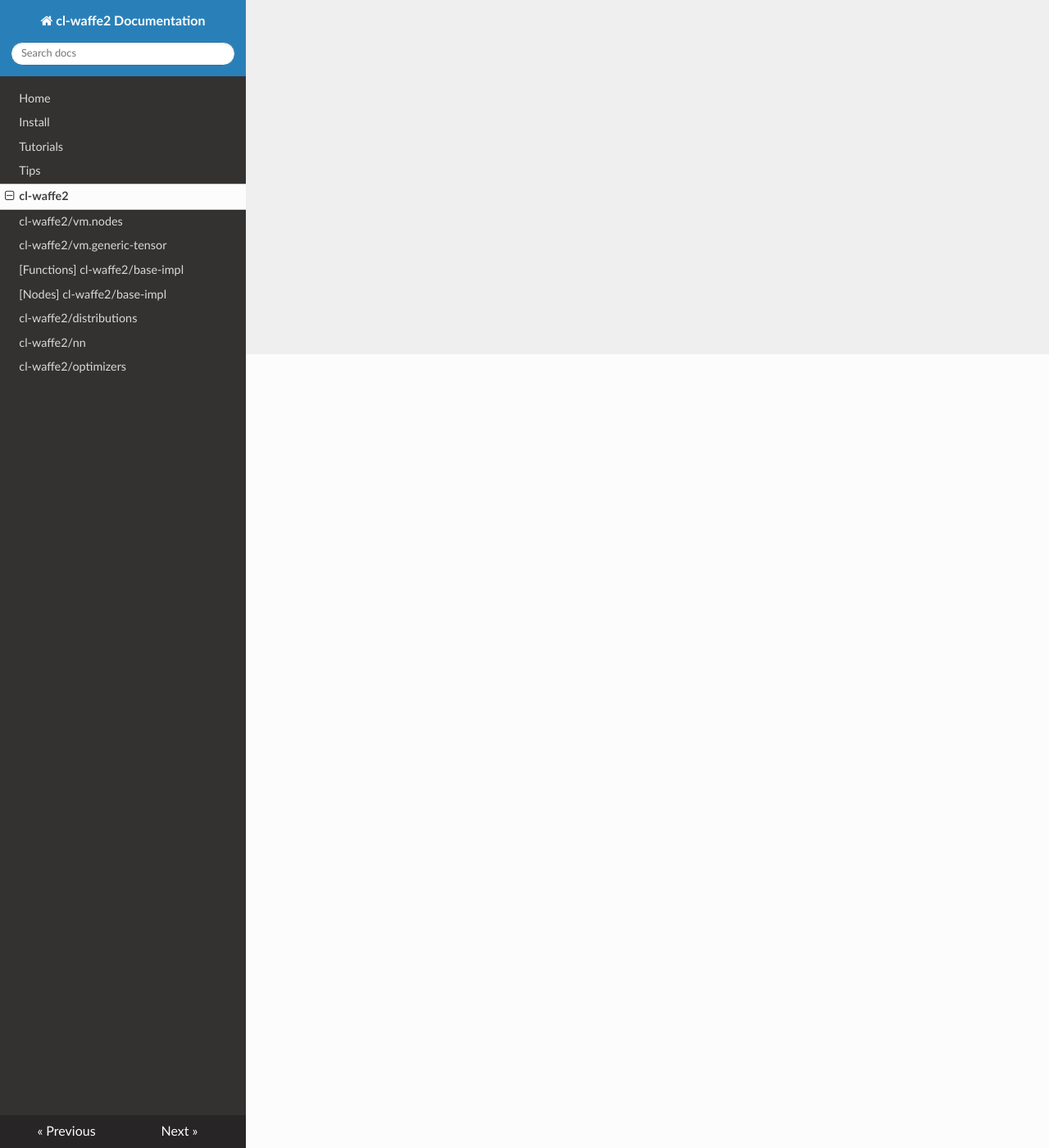
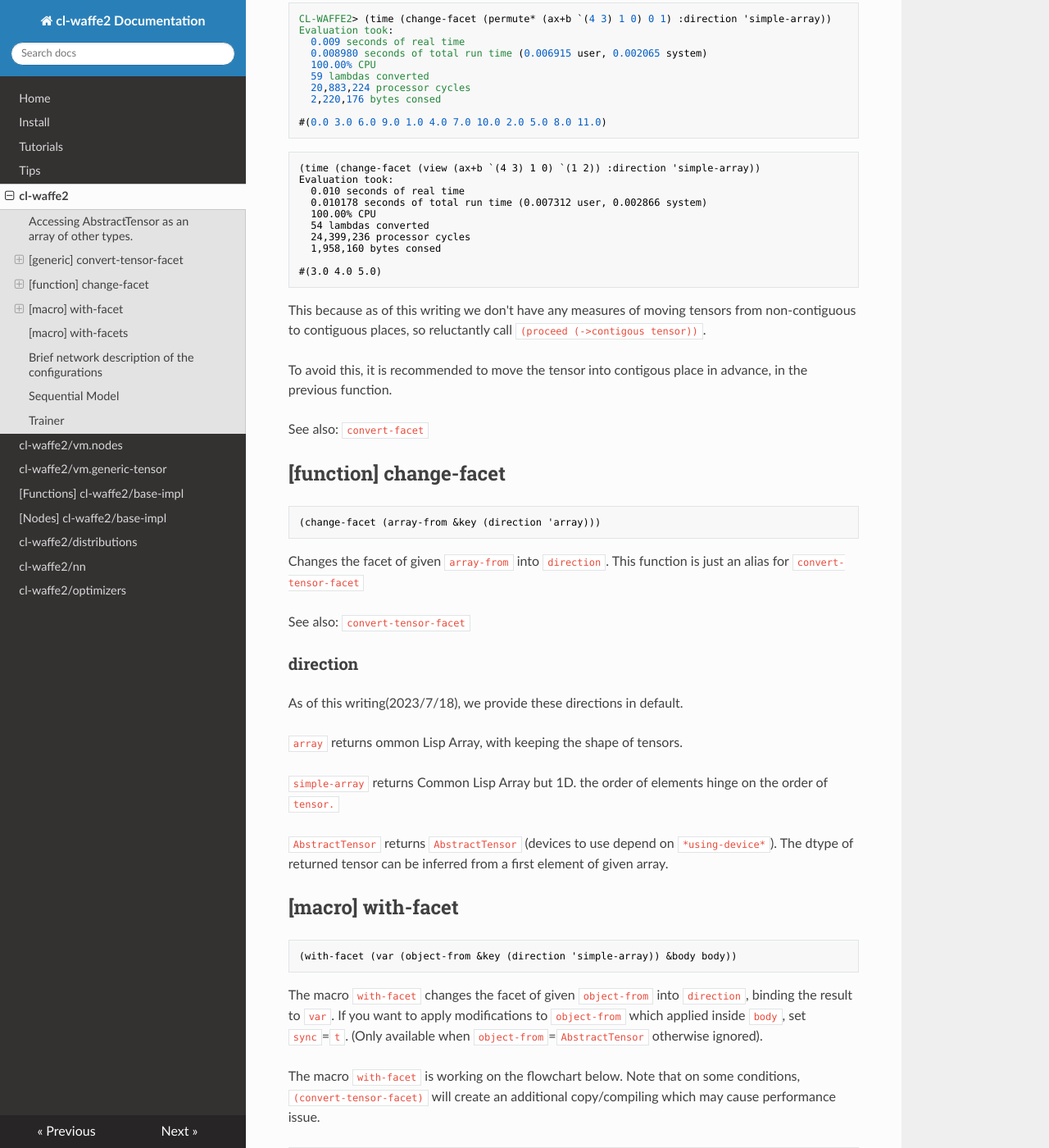
Before and after one commit to hikettei/cl-waffe2, an MkDocs documentation site: the page built from docs/cl-waffe2-docs/docs/utils.md, in a window 1280 px wide and 1400 px high, scrolled down 968 px. Shown: the whole window at 82% size. Built offline with MkDocs 1.6.1, drawn with Linux system fonts in a browser that asks for light colours; nearby versions of some CDN libraries; some of the changed text lies outside the part shown.

Commit message:
updated documents on convert-tensor-facet

````diff
--- a/docs/cl-waffe2-docs/docs/utils.md
+++ b/docs/cl-waffe2-docs/docs/utils.md
@@ -1,3 +1,150 @@
 
 # [package] cl-waffe2
-`:cl-waffe2` provides utils.
+The package `:cl-waffe2` provides a wide range of utilities.
+## Accessing AbstractTensor as an array of other types.
+we provides Common utils to access the storage vector of `AbstractTensor` with multiple devices. In addition, those utils endeavour to synchronize the matrix elements as much as possible before and after the conversation.
+
+
+## [generic] convert-tensor-facet
+
+```lisp
+(convert-tensor-facet from to)
+```
+
+The generic function `convert-tensor-facet` pays an important role when converting the data structure between `AbstractTensor` and other arrays (e.g.: `simple-array` etc...). Set `from` = `<<Array Before Converted>>`, and `to` = `(type-of <<Datatype you need>>)`, we dispatch the appropriate method and return converted arrays. Note that there's no assurance but before and after the converting, the pointers endeavour to indicate the same thing. If `AbstractTensor` to be converted has shuffled or viewed, we make a copy so that they become contiguous in memory.
+
+This method is intended to be extended by users.
+
+For example: `AbstractTensor` -> `simple-array`, can be used as:
+
+```lisp
+(convert-tensor-facet (randn `(3 3)) 'simple-array)
+```
+
+### Performance Issues
+
+In some conditions, `convert-tensor-facet` will run an additional compiling/copying which reduces poor performance. (FixME)
+
+1. `AbstractTensor` to be converted is permuted, or is viewded.
+
+```
+CL-WAFFE2> (time (change-facet (permute* (ax+b `(4 3) 1 0) 0 1) :direction 'simple-array))
+Evaluation took:
+  0.009 seconds of real time
+  0.008980 seconds of total run time (0.006915 user, 0.002065 system)
+  100.00% CPU
+  59 lambdas converted
+  20,883,224 processor cycles
+  2,220,176 bytes consed
+
+#(0.0 3.0 6.0 9.0 1.0 4.0 7.0 10.0 2.0 5.0 8.0 11.0)
+```
+
+```lisp
+(time (change-facet (view (ax+b `(4 3) 1 0) `(1 2)) :direction 'simple-array))
+Evaluation took:
+  0.010 seconds of real time
+  0.010178 seconds of total run time (0.007312 user, 0.002866 system)
+  100.00% CPU
+  54 lambdas converted
+  24,399,236 processor cycles
+  1,958,160 bytes consed
+
+#(3.0 4.0 5.0)
+```
+
+This because as of this writing we don't have any measures of moving tensors from non-contiguous to contiguous places, so reluctantly call `(proceed (->contigous tensor))`.
+
+To avoid this, it is recommended to move the tensor into contigous place in advance, in the previous function.
+
+See also: `convert-facet`
+
+
+## [function] change-facet
+
+```lisp
+(change-facet (array-from &key (direction 'array)))
+```
+
+Changes the facet of given `array-from` into `direction`. This function is just an alias for `convert-tensor-facet`
+
+See also: `convert-tensor-facet`
+
+### direction
+
+As of this writing(2023/7/18), we provide these directions in default.
+
+`array` returns ommon Lisp Array, with keeping the shape of tensors.
+
+`simple-array` returns Common Lisp Array but 1D. the order of elements hinge on the order of `tensor.`
+
+`AbstractTensor` returns `AbstractTensor` (devices to use depend on `*using-device*`). The dtype of returned tensor can be inferred from a first element of given array.
+
+
+## [macro] with-facet
+
+```lisp
+(with-facet (var (object-from &key (direction 'simple-array)) &body body))
+```
+
+The macro `with-facet` changes the facet of given `object-from` into `direction`, binding the result to `var`. If you want to apply modifications to `object-from` which applied inside `body`, set `sync`=`t`. (Only available when `object-from`=`AbstractTensor` otherwise ignored).
+
+The macro `with-facet` is working on the flowchart below. Note that on some conditions, `(convert-tensor-facet)` will create an additional copy/compiling which may cause performance issue.
+
+```lisp
+[macro with-facet]
+        ↓
+[Set var <- (convert-tensor-facet object-from direction)] ⚠️ If tensor is viewed/permuted, an additional compiling is invoked!
+        ↓
+[Processing body]
+        ↓
+[If sync=t, (setf (tensor-vec object-from) (tensor-vec (convert-tensor-facet var 'AbstractTensor)))]
+```
+
+### Example
+
+```lisp
+(let ((a (randn `(3 3))))
+    (with-facet (a* (a :direction 'simple-array))
+        (print a*)
+        (setf (aref a* 0) 10.0))
+   a)
+
+;; Operations called with simple-array a*, also effects on a.
+
+#(0.92887694 -0.710253 1.2339028 -0.78008 1.6763965 0.93389416 -0.5691122
+  1.6552123 -0.108502984)
+{CPUTENSOR[float] :shape (3 3)
+  ((10.0         -0.710253    1.2339028)
+   (-0.78008     1.6763965    0.93389416)
+   (-0.5691122   1.6552123    -0.108502984))
+  :facet :exist
+  :requires-grad NIL
+  :backward NIL}
+```
+
+See also: `with-facets`
+
+## [macro] with-facets
+
+with-facet but input-forms are several.
+
+
+```lisp
+(with-facets ((a ((randn `(3 3)) :direction 'array))
+              (b ((randn `(3 3)) :direction 'array)))
+    (print a)
+    (print b))
+#2A((-0.020553567 -0.016298171 -2.0616999)
+    (0.68268335 0.33567926 -0.79862773)
+    (1.7132819 0.8081283 0.47327513))
+#2A((-0.9344233 0.3149136 -0.8516832)
+    (0.17137305 -0.026806794 -0.8192844)
+    (0.19916026 -0.5102597 1.1834184))
+```
+
+## Brief network description of the configurations
+
+## Sequential Model
+
+## Trainer
````
Also changed, not shown: docs/cl-waffe2-docs/docs/base-impl-nodes.md (+8 -2 lines), docs/cl-waffe2-docs/docs/distributions.md (+24 -24 lines), docs/cl-waffe2-docs/docs/generic-tensor.md (+5 -8 lines), docs/cl-waffe2-docs/docs/nn.md (+17 -17 lines), 2 other files.
